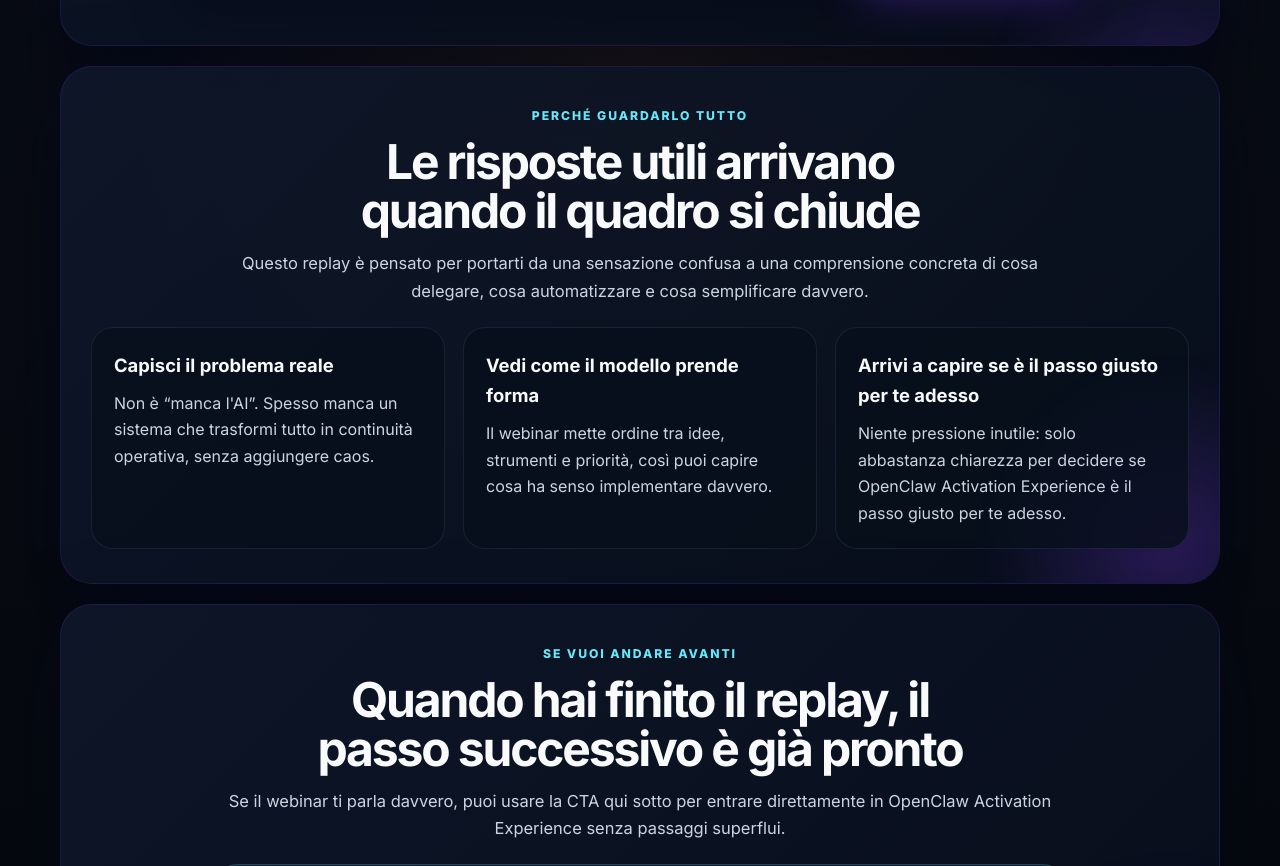
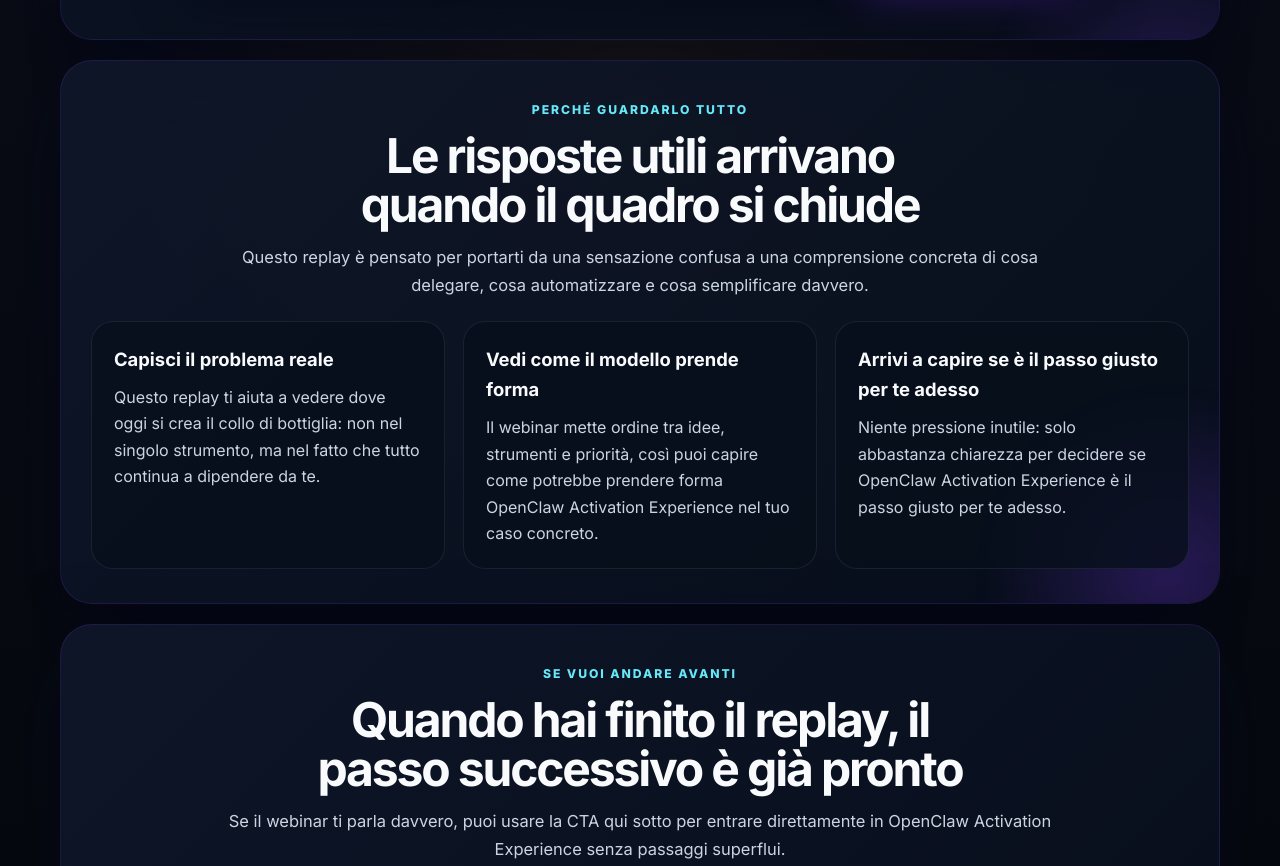
Before and after one commit to RRickyHunter/openclaw-pages, a plain HTML site: page webreplay/index.html in a window 1280 px wide. Shown: the part 1388-2254 px from the top of the page. Drawn offline with Linux system fonts and the light colour scheme.

Commit message:
Update webreplay cutoff date

```diff
--- a/webreplay/index.html
+++ b/webreplay/index.html
@@ -5,6 +5,30 @@
   <meta name="viewport" content="width=device-width, initial-scale=1.0" />
   <title>Replay Webinar | Guarda fino alla fine</title>
   <meta name="description" content="Rivedi il replay del webinar e guarda fino alla fine per capire quali problemi evitare oggi e se questo approccio è il passo giusto per smettere di fare tutto da solo." />
+  <script>
+    (function () {
+      var cutoffRomeDate = '2026-07-25';
+      var cutoffRomeTime = '23:59';
+      var redirectTarget = '/webreplayover';
+      var parts = new Intl.DateTimeFormat('en-CA', {
+        timeZone: 'Europe/Rome',
+        year: 'numeric',
+        month: '2-digit',
+        day: '2-digit',
+        hour: '2-digit',
+        minute: '2-digit',
+        hourCycle: 'h23'
+      }).formatToParts(new Date()).reduce(function (acc, part) {
+        if (part.type !== 'literal') acc[part.type] = part.value;
+        return acc;
+      }, {});
+      var nowRome = parts.year + '-' + parts.month + '-' + parts.day + ' ' + parts.hour + ':' + parts.minute;
+      var cutoffRome = cutoffRomeDate + ' ' + cutoffRomeTime;
+      if (nowRome >= cutoffRome) {
+        window.location.replace(redirectTarget);
+      }
+    })();
+  </script>
   <link rel="preconnect" href="https://fonts.googleapis.com" />
   <link rel="preconnect" href="https://fonts.gstatic.com" crossorigin />
   <link href="https://fonts.googleapis.com/css2?family=Inter:wght@400;500;600;700;800;900&display=swap" rel="stylesheet" />
@@ -58,7 +82,7 @@
     .wrap {
       width: min(var(--max), calc(100% - 24px));
       margin: 0 auto;
-      padding: 10px 0 88px;
+      padding: 6px 0 88px;
       position: relative;
       z-index: 1;
     }
@@ -280,7 +304,7 @@
     }
     .footer-links a:hover { text-decoration: underline; }
     @media (min-width: 768px) {
-      .wrap { padding-top: 12px; }
+      .wrap { padding-top: 6px; }
       .hero { padding: 18px; }
       .hero-content { padding: 30px 46px 34px; }
       .section { padding: 34px 30px; }
@@ -295,6 +319,8 @@
     <section class="hero">
       <div class="hero-content">
         <div class="eyebrow">Replay webinar</div>
+
+        <noscript><meta http-equiv="refresh" content="0; url=/webreplayover" /></noscript>
         <h1>Riguarda il webinar e <span class="headline-accent">arriva fino alla fine</span></h1>
         <p class="hero-copy">Qui trovi il replay del webinar: una visione chiara, concreta e senza fronzoli su quali siano le problematiche da evitare oggigiorno per poter smettere di fare tutto da solo.</p>
         <p class="hero-note">Ti consiglio di guardarlo tutto: le parti finali sono quelle che aiutano davvero a capire come applicarlo nel tuo caso.</p>
@@ -312,7 +338,7 @@
       </div>
       <div class="video-shell">
         <iframe
-          src="https://player.vimeo.com/video/1202953045?title=0&byline=0&portrait=0"
+          src="https://player.vimeo.com/video/1206650428"
           allow="autoplay; fullscreen; picture-in-picture"
           allowfullscreen
           loading="lazy"
@@ -337,11 +363,11 @@
       <div class="points">
         <article class="card">
           <h3>Capisci il problema reale</h3>
-          <p>Non è “manca l'AI”. Spesso manca un sistema che trasformi tutto in continuità operativa, senza aggiungere caos.</p>
+          <p>Questo replay ti aiuta a vedere dove oggi si crea il collo di bottiglia: non nel singolo strumento, ma nel fatto che tutto continua a dipendere da te.</p>
         </article>
         <article class="card">
           <h3>Vedi come il modello prende forma</h3>
-          <p>Il webinar mette ordine tra idee, strumenti e priorità, così puoi capire cosa ha senso implementare davvero.</p>
+          <p>Il webinar mette ordine tra idee, strumenti e priorità, così puoi capire come potrebbe prendere forma OpenClaw Activation Experience nel tuo caso concreto.</p>
         </article>
         <article class="card">
           <h3>Arrivi a capire se è il passo giusto per te adesso</h3>
@@ -369,7 +395,8 @@
       <div>© 2026 Riccardo Romano. Tutti i diritti riservati.</div>
       <div class="footer-links">
         <a href="/privacy-policy/">Privacy Policy</a>
-        <a href="/termini-di-servizio/">Termini</a>
+        <a href="/termini-di-servizio/">Termini di Servizio</a>
+        <a href="/disclaimer-ocae/">Disclaimer</a>
       </div>
     </div>
   </main>
```
